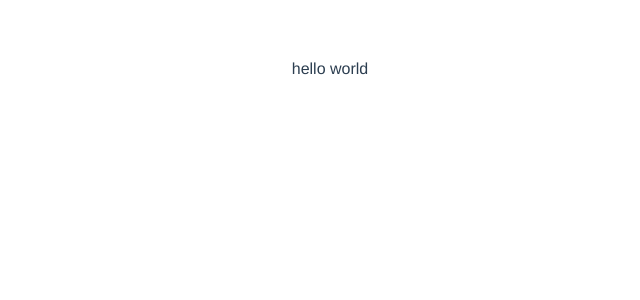
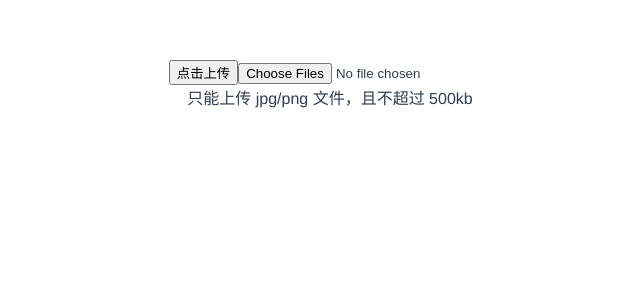
Before and after one commit to czj93/authz-config-generate, a Vue app: page / in a window 1280 px wide. Shown: the top 300 px of the page, without its empty margins (310-950 px from the left). Built offline with nearby package versions, Linux system fonts and the light colour scheme.

Commit message:
feat: 添加element-plus

```diff
--- a/src/App.vue
+++ b/src/App.vue
@@ -1,5 +1,17 @@
 <template>
-  <div>hello world</div>
+  <div>
+    <el-upload
+      class="upload-demo"
+      action="https://jsonplaceholder.typicode.com/posts/"
+      multiple
+      :limit="3"
+    >
+      <el-button size="small" type="primary">点击上传</el-button>
+      <template #tip>
+        <div class="el-upload__tip">只能上传 jpg/png 文件，且不超过 500kb</div>
+      </template>
+    </el-upload>
+  </div>
 </template>
 
 <script lang="ts">
--- a/src/main.ts
+++ b/src/main.ts
@@ -1,4 +1,14 @@
 import { createApp } from 'vue'
 import App from './App.vue'
 
-createApp(App).mount('#app')
+import { ElUpload, ElButton } from 'element-plus'
+import 'element-plus/packages/theme-chalk/src/base.scss'
+
+const app = createApp(App)
+
+const components = [ ElUpload, ElButton ]
+components.forEach(component => {
+    app.component(component.name, component)
+})
+
+app.mount('#app')
--- a/vite.config.ts
+++ b/vite.config.ts
@@ -1,7 +1,24 @@
 import { defineConfig } from 'vite'
 import vue from '@vitejs/plugin-vue'
+import styleImport from 'vite-plugin-style-import'
 
 // https://vitejs.dev/config/
 export default defineConfig({
-  plugins: [vue()]
+  plugins: [
+    vue(),
+    styleImport({
+      libs: [{
+        libraryName: 'element-plus',
+        esModule: true,
+        ensureStyleFile: true,
+        resolveStyle: (name) => {
+          name = name.slice(3)
+          return `element-plus/packages/theme-chalk/src/${name}.scss`;
+        },
+        resolveComponent: (name) => {
+          return `element-plus/lib/${name}`;
+        },
+      }]
+    })
+  ]
 })
```
Also changed, not shown: package.json (+9 -3 lines).
